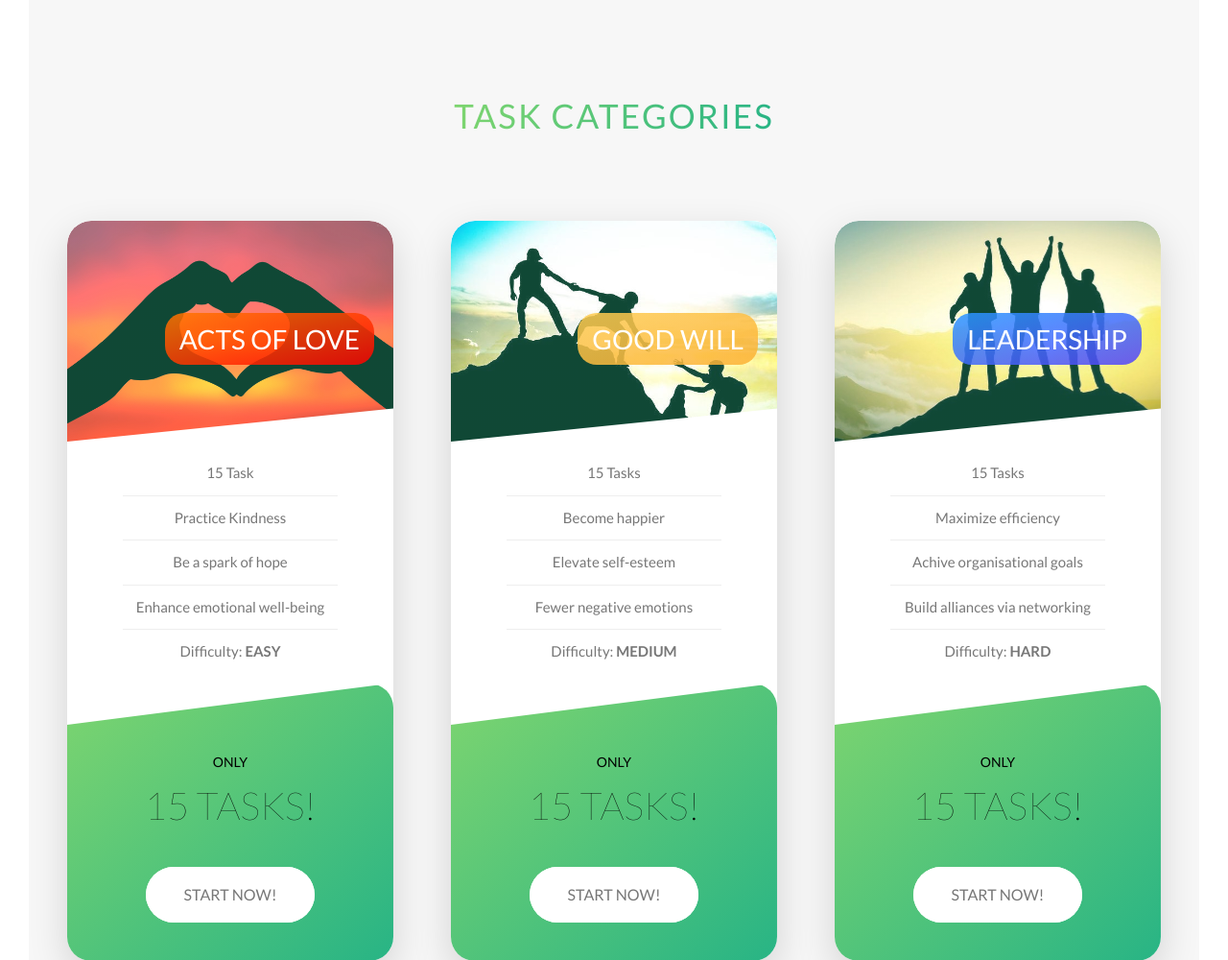
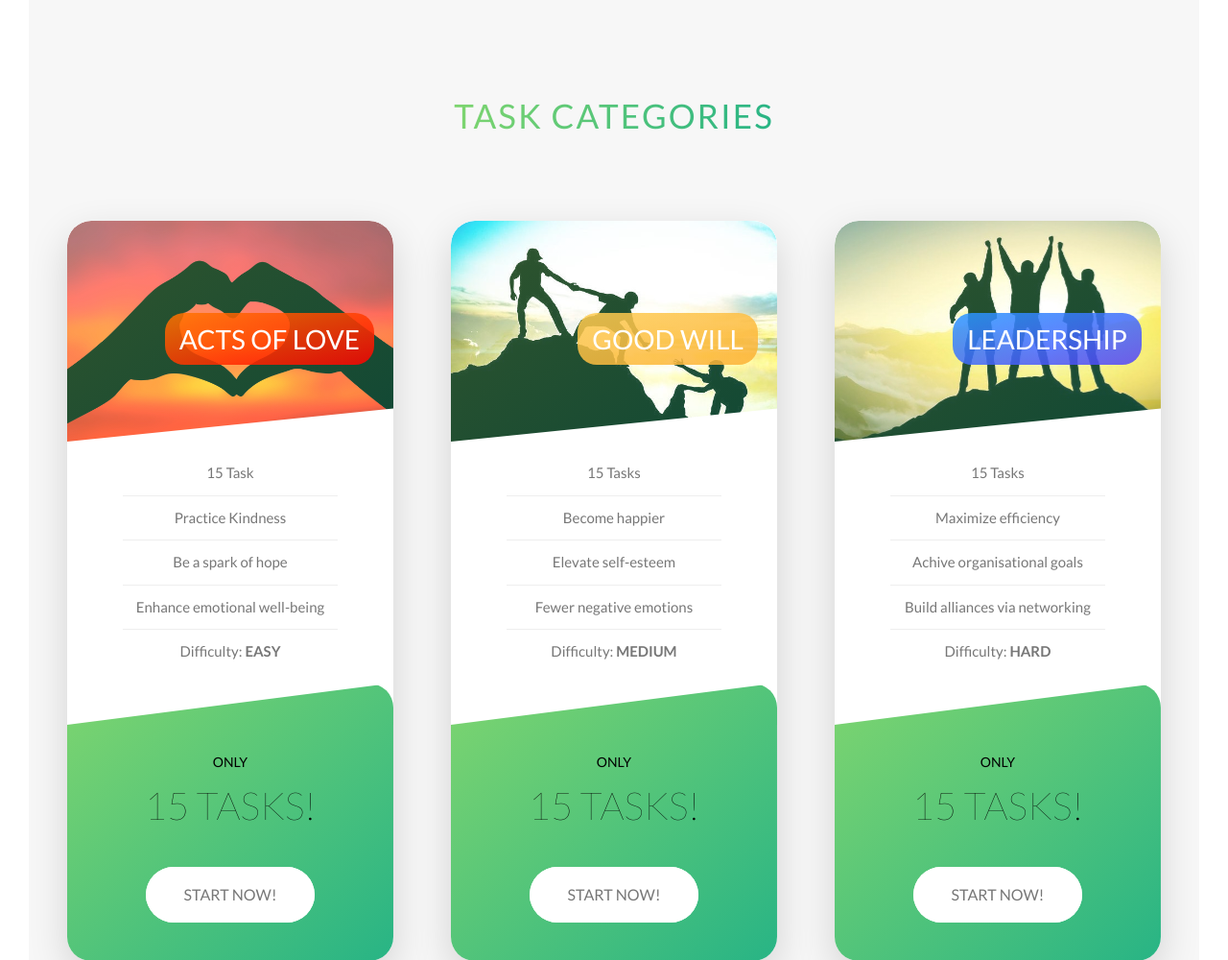
Before and after one commit to JahnnobiRahman/captain_earth, a PHP site: page / in a window 1280 px wide. Shown: the part 2320-3320 px from the top of the page at 96% size. Run offline with PHP 8.4, Linux system fonts and the light colour scheme.

Commit message:
card pic change, back made green light added

```diff
--- a/css/style.comp.css
+++ b/css/style.comp.css
@@ -679,11 +679,11 @@ body {
     border-top-left-radius: 25px;
     border-top-right-radius: 25px; }
     .card__picture--1 {
-      background-image: linear-gradient(to right bottom, rgba(40, 180, 133, 0.4), rgba(40, 180, 133, 0.4)), url(../img/lovefront.jpeg); }
+      background-image: linear-gradient(to right bottom, rgba(126, 213, 111, 0.4), rgba(40, 180, 133, 0.4)), url(../img/lovefront.jpeg); }
     .card__picture--2 {
-      background-image: linear-gradient(to right bottom, rgba(40, 180, 133, 0.4), rgba(40, 180, 133, 0.4)), url(../img/help.jpg); }
+      background-image: linear-gradient(to right bottom, rgba(126, 213, 111, 0.4), rgba(40, 180, 133, 0.4)), url(../img/help.jpg); }
     .card__picture--3 {
-      background-image: linear-gradient(to right bottom, rgba(40, 180, 133, 0.4), rgba(40, 180, 133, 0.4)), url(../img/leaderfront.jpeg); }
+      background-image: linear-gradient(to right bottom, rgba(126, 213, 111, 0.4), rgba(40, 180, 133, 0.4)), url(../img/leaderfront.jpeg); }
   .card__heading {
     font-size: 2.8rem;
     font-weight: 400;
--- a/css/style.concat.css
+++ b/css/style.concat.css
@@ -1125,11 +1125,11 @@ body {
     border-top-left-radius: 25px;
     border-top-right-radius: 25px; }
     .card__picture--1 {
-      background-image: linear-gradient(to right bottom, rgba(40, 180, 133, 0.4), rgba(40, 180, 133, 0.4)), url(../img/lovefront.jpeg); }
+      background-image: linear-gradient(to right bottom, rgba(126, 213, 111, 0.4), rgba(40, 180, 133, 0.4)), url(../img/lovefront.jpeg); }
     .card__picture--2 {
-      background-image: linear-gradient(to right bottom, rgba(40, 180, 133, 0.4), rgba(40, 180, 133, 0.4)), url(../img/help.jpg); }
+      background-image: linear-gradient(to right bottom, rgba(126, 213, 111, 0.4), rgba(40, 180, 133, 0.4)), url(../img/help.jpg); }
     .card__picture--3 {
-      background-image: linear-gradient(to right bottom, rgba(40, 180, 133, 0.4), rgba(40, 180, 133, 0.4)), url(../img/leaderfront.jpeg); }
+      background-image: linear-gradient(to right bottom, rgba(126, 213, 111, 0.4), rgba(40, 180, 133, 0.4)), url(../img/leaderfront.jpeg); }
   .card__heading {
     font-size: 2.8rem;
     font-weight: 400;
--- a/sass/components/_card.scss
+++ b/sass/components/_card.scss
@@ -61,17 +61,17 @@
         border-top-right-radius: 25px;
 
         &--1 {
-            background-image: linear-gradient(to right bottom, rgba($color-primary-dark ,.4), rgba($color-primary-dark ,.4)),
+            background-image: linear-gradient(to right bottom, rgba($color-primary-light ,.4), rgba($color-primary-dark ,.4)),
             url(../img/lovefront.jpeg);
         }
 
         &--2 {
-            background-image: linear-gradient(to right bottom, rgba($color-primary-dark ,.4), rgba($color-primary-dark ,.4)),
+            background-image: linear-gradient(to right bottom, rgba($color-primary-light ,.4), rgba($color-primary-dark ,.4)),
             url(../img/help.jpg);
         }
 
         &--3 {
-            background-image: linear-gradient(to right bottom, rgba($color-primary-dark ,.4), rgba($color-primary-dark ,.4)),
+            background-image: linear-gradient(to right bottom, rgba($color-primary-light ,.4), rgba($color-primary-dark ,.4)),
             url(../img/leaderfront.jpeg);
         }
     }
```
Also changed, not shown: css/style.prefix.css (+7 -7 lines), css/style.css.
